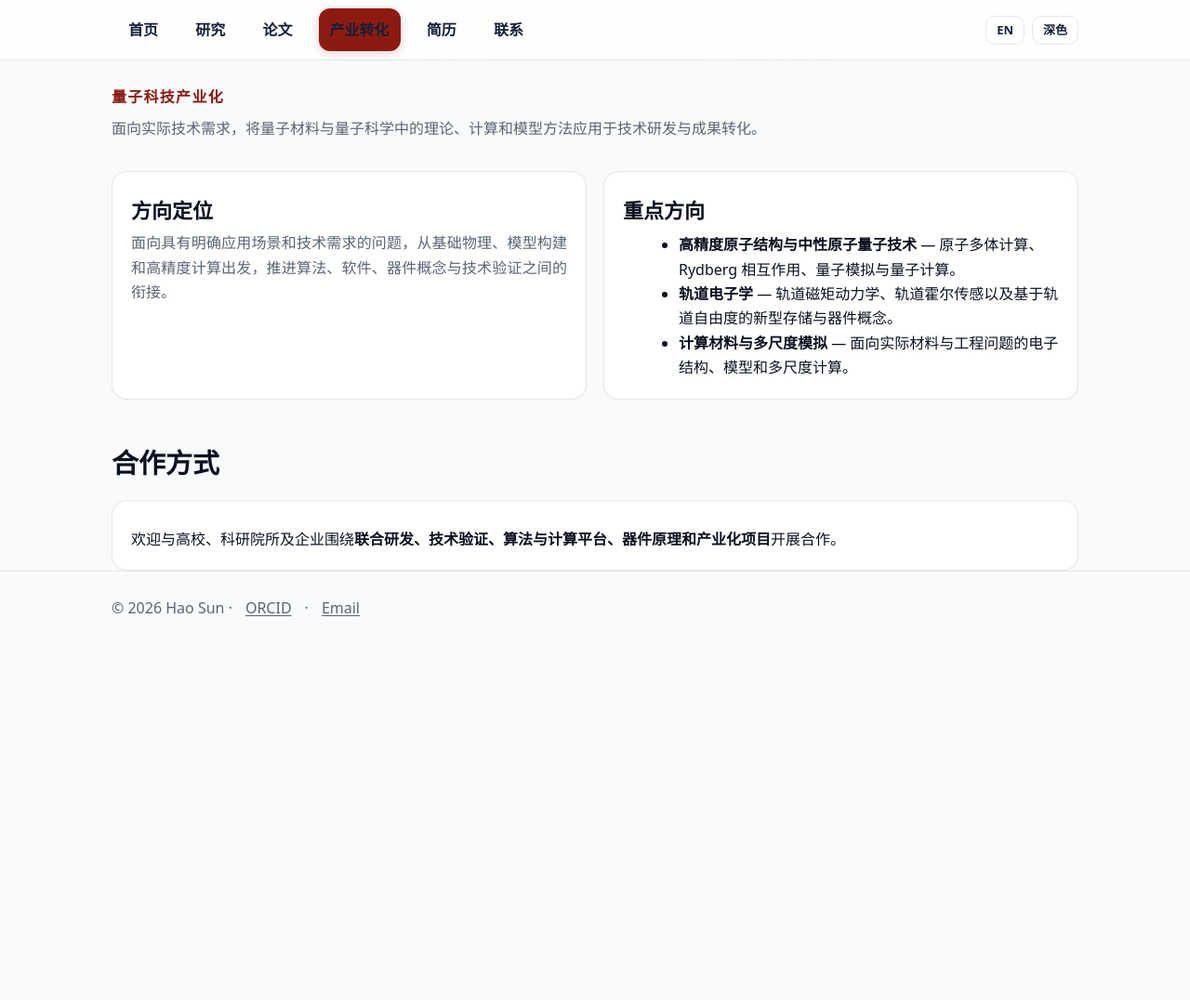
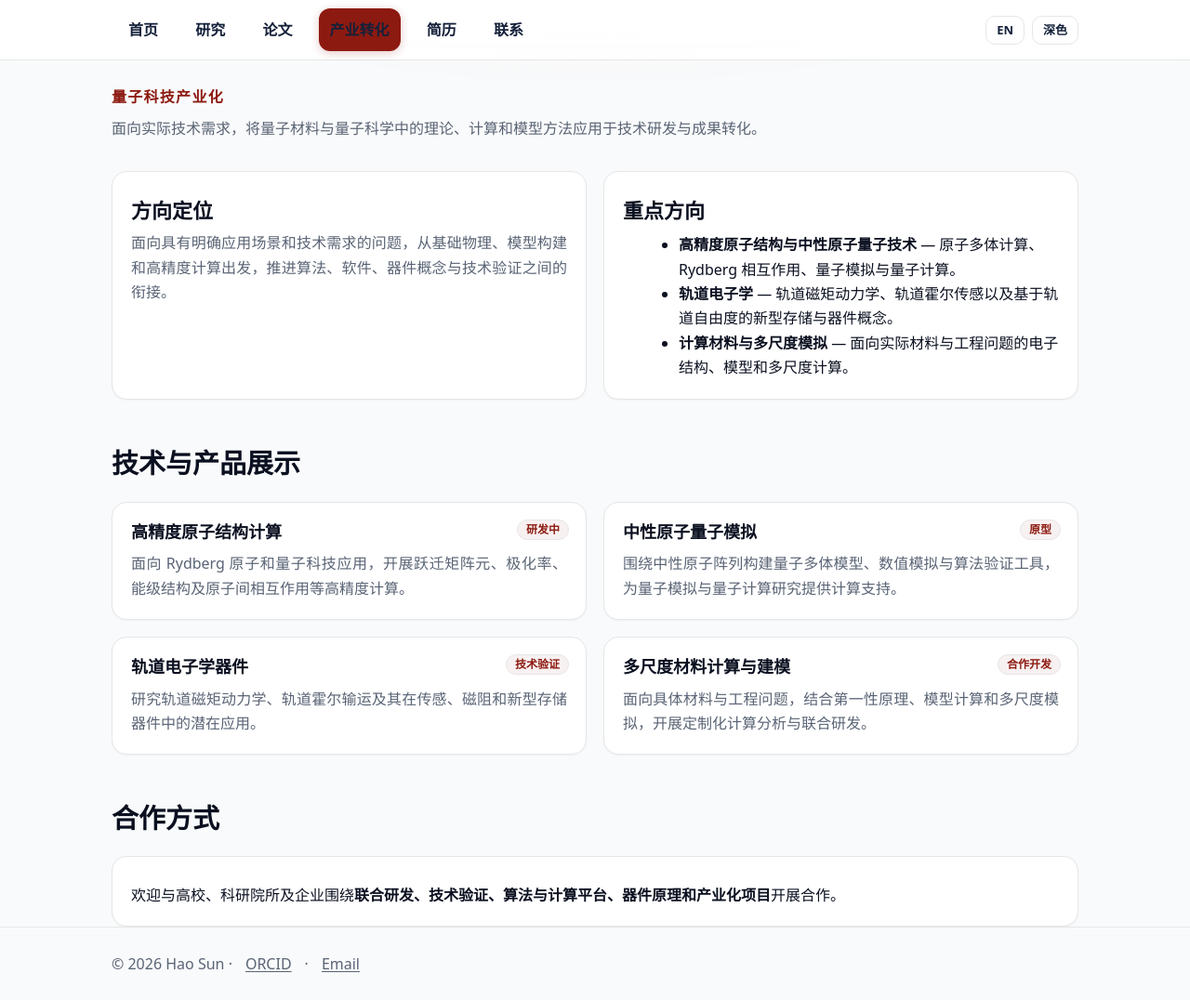
Before and after one commit to sunohao/sunohao.github.io, a Jekyll site: the page built from zh/translation.md, in a window 1280 px wide and 1076 px high. Shown: the whole window at 93% size. Built offline with Jekyll 4.4.1, drawn with Linux system fonts in a browser that asks for light colours.

Commit message:
Add technology cards with development status labels

```diff
--- a/zh/translation.md
+++ b/zh/translation.md
@@ -29,6 +29,86 @@ permalink: /zh/translation.html
   </div>
 </div>
 
+<style>
+.tech-grid{
+  display:grid;
+  grid-template-columns:repeat(2,minmax(0,1fr));
+  gap:18px;
+  margin-top:18px;
+}
+.tech-card{
+  position:relative;
+  padding:20px;
+}
+.tech-card h3{
+  margin-right:72px;
+}
+.tech-status{
+  position:absolute;
+  top:18px;
+  right:18px;
+  display:inline-block;
+  padding:4px 9px;
+  border-radius:999px;
+  border:1px solid var(--b);
+  font-size:12px;
+  font-weight:700;
+  line-height:1;
+  color:var(--acc);
+  background:rgba(141,26,17,.06);
+}
+.tech-card p{
+  margin-top:10px;
+}
+@media(max-width:760px){
+  .tech-grid{grid-template-columns:1fr}
+}
+html[data-theme="dark"] .tech-status{
+  background:rgba(141,26,17,.18);
+  color:#f2c8c2;
+}
+</style>
+
+<section class="section">
+  <div class="section-head">
+    <div><h2>技术与产品展示</h2></div>
+  </div>
+
+  <div class="tech-grid">
+    <div class="card tech-card">
+      <span class="tech-status">研发中</span>
+      <h3>高精度原子结构计算</h3>
+      <p class="muted">
+        面向 Rydberg 原子和量子科技应用，开展跃迁矩阵元、极化率、能级结构及原子间相互作用等高精度计算。
+      </p>
+    </div>
+
+    <div class="card tech-card">
+      <span class="tech-status">原型</span>
+      <h3>中性原子量子模拟</h3>
+      <p class="muted">
+        围绕中性原子阵列构建量子多体模型、数值模拟与算法验证工具，为量子模拟与量子计算研究提供计算支持。
+      </p>
+    </div>
+
+    <div class="card tech-card">
+      <span class="tech-status">技术验证</span>
+      <h3>轨道电子学器件</h3>
+      <p class="muted">
+        研究轨道磁矩动力学、轨道霍尔输运及其在传感、磁阻和新型存储器件中的潜在应用。
+      </p>
+    </div>
+
+    <div class="card tech-card">
+      <span class="tech-status">合作开发</span>
+      <h3>多尺度材料计算与建模</h3>
+      <p class="muted">
+        面向具体材料与工程问题，结合第一性原理、模型计算和多尺度模拟，开展定制化计算分析与联合研发。
+      </p>
+    </div>
+  </div>
+</section>
+
 <section class="section">
   <div class="section-head">
     <div><h2>合作方式</h2></div>
```
